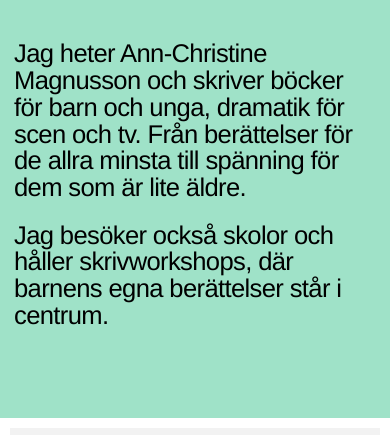
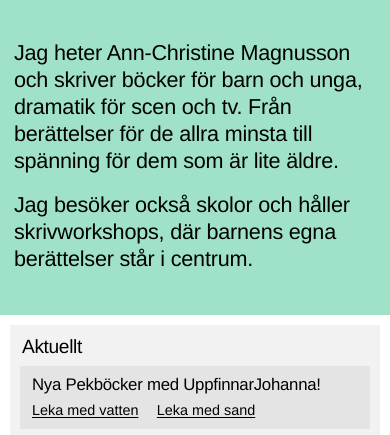
Before and after one commit to elvinodelholm/anki-hemsida, a plain HTML site: page index.html in a window 390 px wide. Shown: the part 401-836 px from the top of the page. Drawn offline with Linux system fonts and the light colour scheme.

Commit message:
Startsidan: mindre välkomsttext och lägre banner
Välkomsttexten blir 26 px med luftigare rad- och teckenavstånd, som är
lättare att läsa i regular. Bannern blir lägre (410 px i stället för
538 px vid 1280 px bredd), och på mobil följer färgblocket textens längd.

Co-Authored-By: Claude Opus 5.5 <noreply@anthropic.com>

```diff
--- a/styles.css
+++ b/styles.css
@@ -323,7 +323,7 @@ a:focus, a:active {
 .banner {
     display: grid;
     grid-template-columns: 1fr 1fr;
-    height: clamp(440px, 42vw, 760px);
+    height: clamp(340px, 32vw, 560px);
     font-family: "Helvetica Neue", Helvetica, Arial, sans-serif;
 }
 
@@ -350,11 +350,11 @@ a:focus, a:active {
 }
 
 .banner-body {
-    font-size: clamp(1.6rem, 2.6vw, 2.5rem);
+    font-size: clamp(1.35rem, 2vw, 1.75rem);
     font-weight: 400;
-    line-height: 1.05;
-    letter-spacing: -0.025em;
-    max-width: 22em;
+    line-height: 1.25;
+    letter-spacing: -0.01em;
+    max-width: 24em;
 }
 
 .banner-body p + p {
@@ -469,7 +469,7 @@ a:focus, a:active {
     }
 
     .banner-text {
-        min-height: 420px;
+        padding-bottom: 42px;
     }
 
     .vagar {
```
